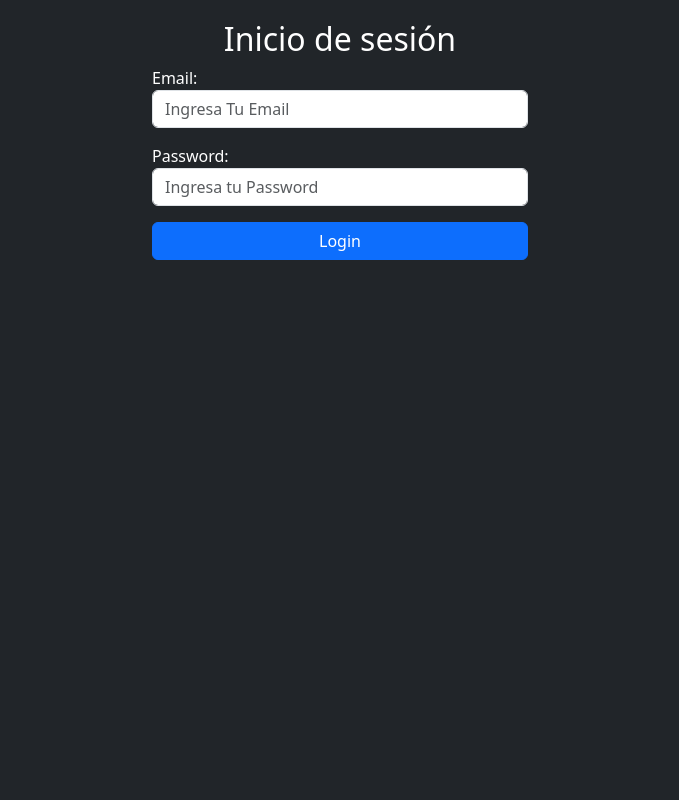
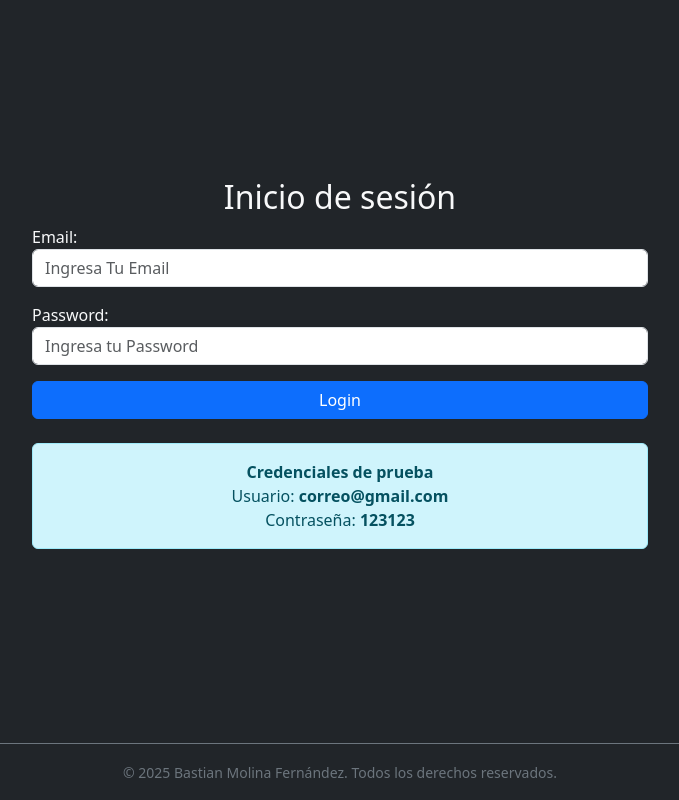
Before and after one commit to BNMF/alkaWallet-Bastian, a plain HTML site: page login.html in a window 1280 px wide. Shown: the whole page, without its empty margins (300-979 px from the left). Drawn offline with nearby package versions, Linux system fonts and the light colour scheme.

Commit message:
agregar index

```diff
--- /dev/null
+++ b/index.html
@@ -0,0 +1,42 @@
+<!DOCTYPE html>
+<html lang="es">
+<head>
+<meta charset="UTF-8">
+<title>AlkaWallet</title>
+
+<!-- Boots -->
+<link
+    href="https://cdn.jsdelivr.net/npm/bootstrap@5.3.8/dist/css/bootstrap.min.css"
+    rel="stylesheet">
+</head>
+
+<body class="d-flex flex-column min-vh-100 text-bg-dark">
+
+<!-- CONTENIDO CENTRAL -->
+<main class="flex-fill d-flex align-items-center justify-content-center">
+    <div class="container" style="max-width: 420px;">
+    <div class="card p-4 text-center">
+
+        <h1 class="mb-3">Alka Wallet</h1>
+
+        <p class="mb-4 text-secondary">
+        Trabajo Final Módulo 2
+        </p>
+
+        <a href="login.html" class="btn btn-primary btn-lg w-100">
+        Ingresar a la Aplicación
+        </a>
+
+    </div>
+    </div>
+</main>
+
+<!-- FOOTER -->
+<footer class="py-3 text-center text-secondary border-top border-secondary">
+    <small>
+    &copy; 2025 Bastian Molina Fernández. Todos los derechos reservados.
+    </small>
+</footer>
+
+</body>
+</html>
--- a/login.html
+++ b/login.html
@@ -12,24 +12,14 @@
   crossorigin="anonymous">
 
 
-  <style>
-    body {
-      padding: 20px;
-    }
 
-
-    .container {
-      max-width: 400px;
-      margin: 0 auto;
-    }
-  </style>
 </head>
 
 
-<body class="text-bg-dark">
+<body class="text-bg-dark text-light d-flex flex-column min-vh-100">
+<main class="flex-fill d-flex align-items-center justify-content-center">
 
-
-  <div class="container">
+  <div class="container col-6">
 
     <h2 class="mb4 text-center">Inicio de sesión</h2>
 
@@ -48,10 +38,23 @@
       </div>
       <button type="submit" class="btn btn-primary w-100">Login</button>
     </form>
+    <br>
+    <div class="alert alert-info text-center">
+  <strong>Credenciales de prueba</strong><br>
+  Usuario: <b>correo@gmail.com</b><br>
+  Contraseña: <b>123123</b>
+</div>
   </div>
+  </main>
 
 <!-- hacemos un div aparte con un id de mensaje para mostrar la info de ingreso: correcto o no-->
 <div id="mensaje"></div>
+
+<!-- FOOTER -->
+<footer class="py-3 text-center text-secondary border-top border-secondary">
+    <small>
+    &copy; 2025 Bastian Molina Fernández. Todos los derechos reservados.
+    </small>
 
 
 <!-- CDN de jQuery -->
@@ -61,5 +64,8 @@
   crossorigin="anonymous"></script>
 <!-- Enlazar .js -->
 <script src="login.js"></script>
+
+
+</footer>
 </body>
 </html>
```
Also changed, not shown: deposit.html (+13 -18 lines), menu.html (+12 -12 lines), sendmoney.html (+10 -1 lines), transactions.html (+11 -11 lines).
